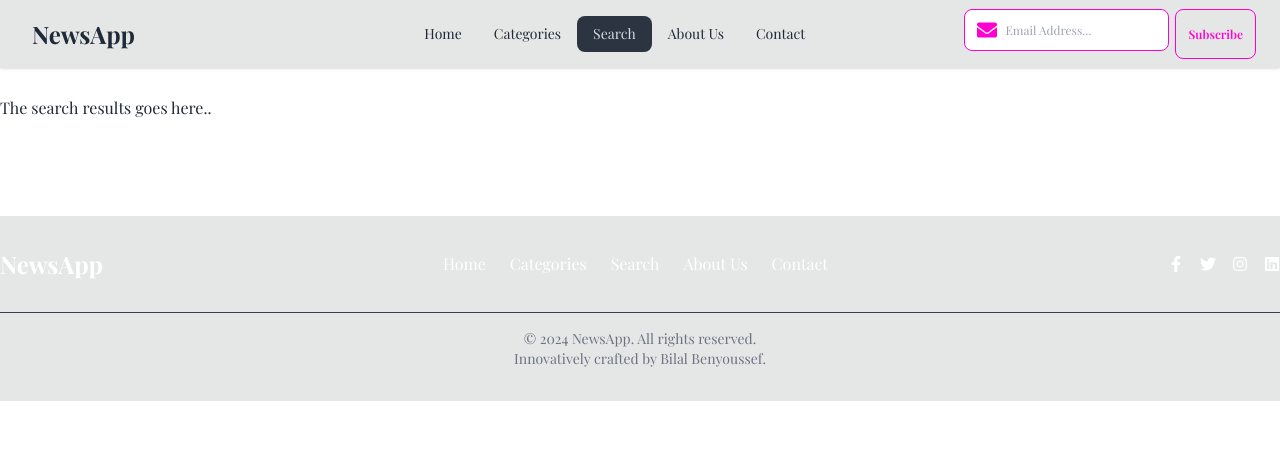
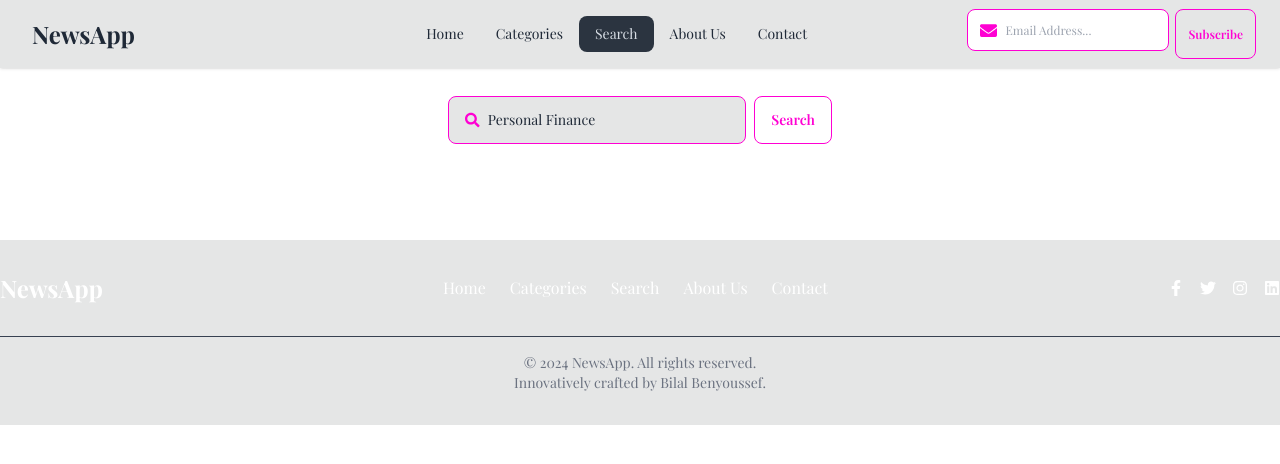
Before and after one commit to Bilalben23/NewsBridge, a React (Vite) app: page /search in a window 1280 px wide. Shown: the top 464 px of the page. Built offline with nearby package versions, Linux system fonts and the light colour scheme; a web font is replaced by a local one.

Commit message:
add search input in searchResults page

```diff
--- a/src/components/Header.jsx
+++ b/src/components/Header.jsx
@@ -29,7 +29,7 @@ export default function Header() {
             </nav>
             <form className='flex items-stretch space-x-1.5' >
                 <div className='flex items-center py-5 space-x-2 input-secondary input-bordered input input-sm'>
-                    <FaEnvelope size={20} className='text-secondary' />
+                    <FaEnvelope size={17} className='text-secondary' />
                     <input type="email" name="email" placeholder='Email Address...' className='text-xs ' />
                 </div>
                 <button type="submit" className='btn-outline btn-secondary btn-sm btn !h-[50px] text-xs'>Subscribe</button>
--- a/src/components/Search.jsx
+++ /dev/null
@@ -1,15 +0,0 @@
-import React from 'react'
-import { useFetch } from '../utils/api';
-
-export default function Search() {
-
-    // const endpoint = "everything?q=search";
-    // const { data, isLoading, error } = useFetch(endpoint, []);
-
-
-    return (
-        <div>
-            The search input goes here
-        </div>
-    )
-}
--- /dev/null
+++ b/src/components/SearchInput.jsx
@@ -0,0 +1,25 @@
+import React from 'react'
+import { FaSearch } from 'react-icons/fa';
+
+export default function SearchInput({ search, handleChange, handleSubmit }) {
+
+
+
+    return (
+        <form className='flex items-center space-x-2 mx-auto max-w-sm' onSubmit={handleSubmit}>
+            <div className='input input-bordered input-secondary flex items-center space-x-2 w-full bg-base-300'>
+                <FaSearch className='text-secondary' />
+                <input
+                    type="text"
+                    value={search}
+                    className='text-sm w-full capitalize'
+                    placeholder='Search for something...'
+                    onChange={handleChange}
+                />
+            </div>
+            <div>
+                <button type="submit" className='btn btn-outline btn-secondary'>Search</button>
+            </div>
+        </form>
+    )
+}
--- a/src/pages/SearchResults.jsx
+++ b/src/pages/SearchResults.jsx
@@ -1,9 +1,37 @@
-import React from 'react'
+import React, { useEffect, useState } from 'react'
+import SearchInput from '../components/SearchInput'
+import { topics } from "../utils/Topics"
+import { generateRandomNumber } from '../utils/generateRandomNumber'
 
 export default function SearchResults() {
+    const randomIndex = generateRandomNumber(topics.length);
+    const [search, setSearch] = useState(() => {
+        return topics[randomIndex - 1];
+    })
+
+
+    const endpoint = `everything?q="${search}"&language=en`;
+    // const { data, isLoading, error } = useFetch(endpoint, [search]);
+
+    const handleChange = (e) => {
+        setSearch(e.target.value)
+    }
+
+    const handleSubmit = (e) => {
+        e.preventDefault()
+    }
+
     return (
-        <div>
-            <h1>The search results goes here..</h1>
-        </div>
+        <section className='w-[95%] md:w-[90%] mx-auto'>
+            <SearchInput
+                search={search}
+                handleSubmit={handleSubmit}
+                handleChange={handleChange}
+            />
+            <div className=''>
+
+            </div>
+
+        </section>
     )
 }
--- /dev/null
+++ b/src/utils/Topics.js
@@ -0,0 +1,70 @@
+export const topics = [
+    "Technology",
+    "Health",
+    "Science",
+    "Sports",
+    "Finance",
+    "Entertainment",
+    "Politics",
+    "Travel",
+    "Education",
+    "Lifestyle",
+    "Food",
+    "Art",
+    "History",
+    "Business",
+    "Environment",
+    "Automotive",
+    "Fashion",
+    "Home Improvement",
+    "Gaming",
+    "Cryptocurrency",
+    "Psychology",
+    "Parenting",
+    "Self-Improvement",
+    "Photography",
+    "Relationships",
+    "Hobbies",
+    "News",
+    "Current Events",
+    "Local Events",
+    "Social Issues",
+    "Music",
+    "Movies",
+    "Mental Health",
+    "Fitness",
+    "Pets",
+    "Gardening",
+    "DIY Projects",
+    "Real Estate",
+    "Philosophy",
+    "Technology Trends",
+    "Artificial Intelligence",
+    "Virtual Reality",
+    "Sustainability",
+    "Cultural Studies",
+    "Global Affairs",
+    "Personal Finance",
+    "Marketing",
+    "Startups",
+    "E-commerce",
+    "Event Planning",
+    "Volunteering",
+    "Fashion Trends",
+    "Nutrition",
+    "Crafting",
+    "Spirituality",
+    "Productivity",
+    "Public Speaking",
+    "Social Media",
+    "Influencer Marketing",
+    "Cryptography",
+    "Data Science",
+    "Software Development",
+    "Web Development",
+    "Mobile Apps",
+    "Travel Tips",
+    "Public Health",
+    "Child Development",
+    "Digital Marketing",
+];
--- /dev/null
+++ b/src/utils/generateRandomNumber.js
@@ -0,0 +1,3 @@
+export function generateRandomNumber(max = 10) {
+    return Math.floor(Math.random() * max) + 1;
+}
```
